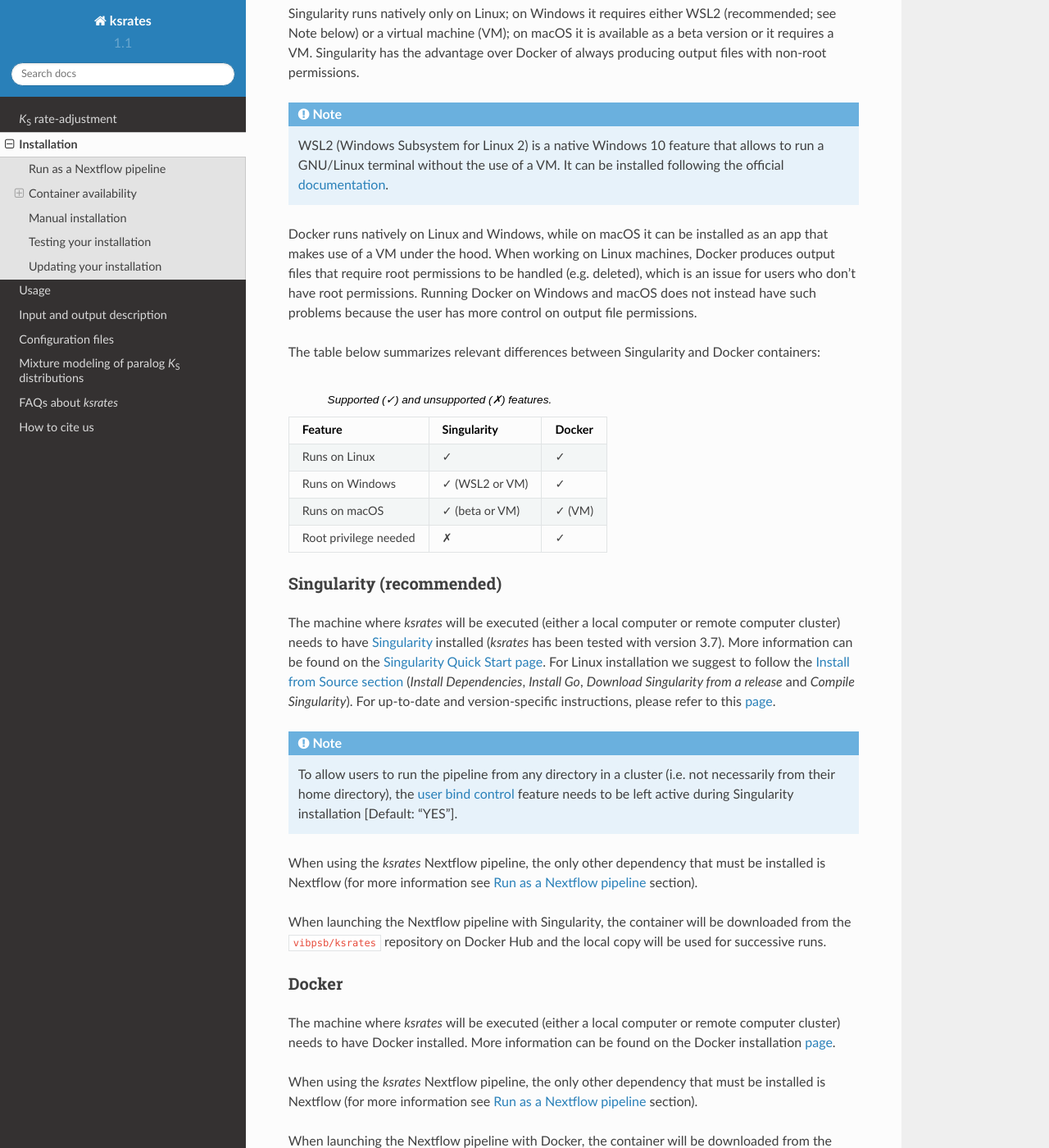
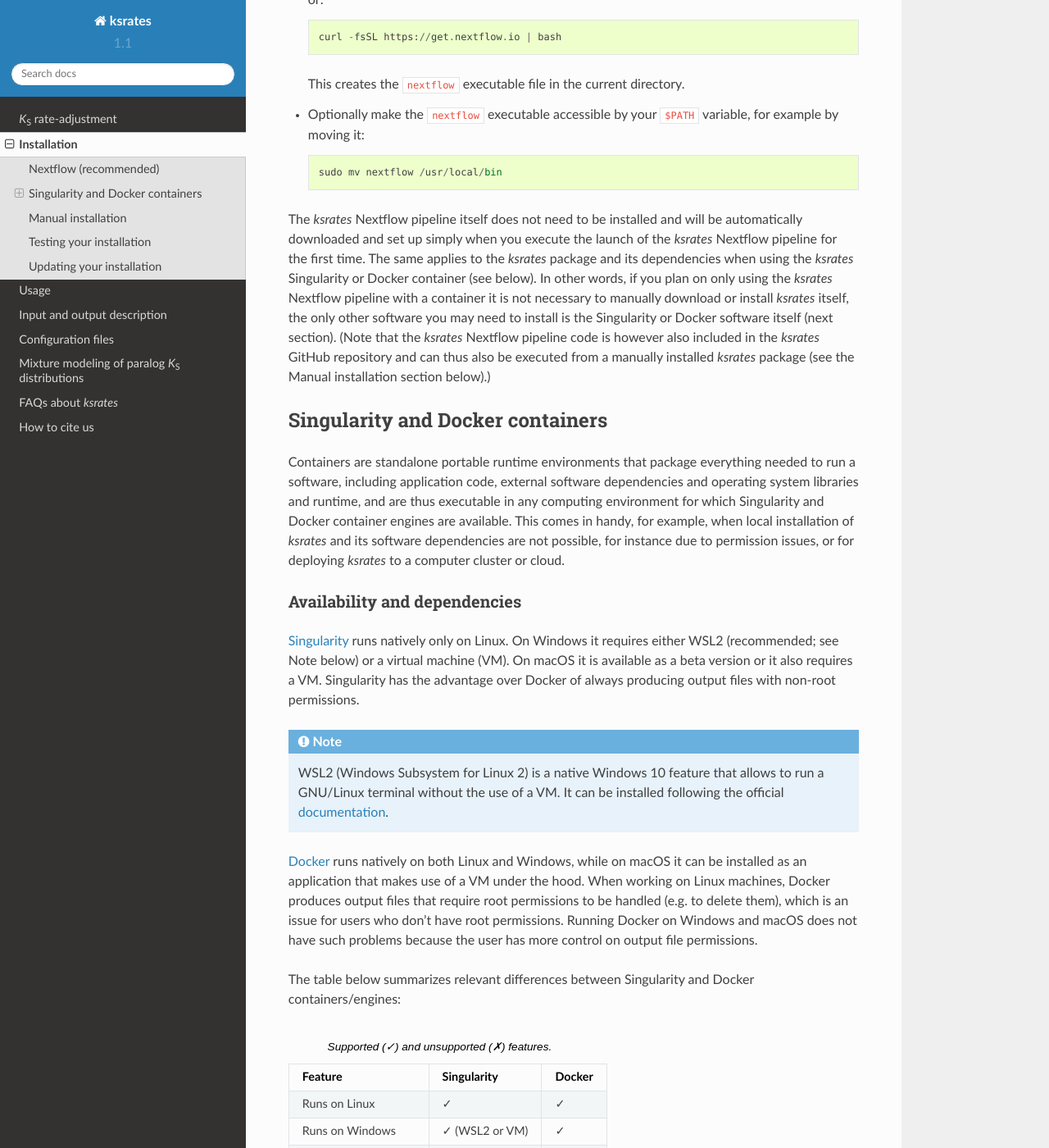
Before and after one commit to VIB-PSB/ksrates, a Sphinx documentation site: the page built from doc/source/installation.rst, in a window 1280 px wide and 1400 px high, scrolled down 937 px. Shown: the whole window at 82% size. Built offline with Sphinx 7.4.7 and the Read the Docs theme 2.0.0, drawn with Linux system fonts in a browser that asks for light colours; some of the changed text lies outside the part shown.

Commit message:
Update some sections in installation.rst

```diff
--- a/doc/source/installation.rst
+++ b/doc/source/installation.rst
@@ -1,44 +1,62 @@
 Installation
 ************
 
-*ksrates* Python package and its dependencies can either be installed on the machine that will run the pipeline (a local computer or remote computer cluster) or can else be shipped in a Singularity or Docker container. Such containers are isolated portable environments in which the package and most dependencies are already installed, which comes in handy when local installation is not possible, for example due to permission issues. Moreover, beside being available through command line interface, *ksrates* can be launched through a Nextflow pipeline to ease the sequential concatenation of all required steps.
+*ksrates* is available as a `Singularity <https://singularity.hpcng.org>`__ or `Docker <https://www.docker.com>`__ container, which bundle *ksrates* and all required external software dependencies, and as a Python package, which requires manual installation of the package and its dependencies but allows for more flexibility in integrating it into existing bioinformatics environments and toolchains. In addition to a simple and easy to use command-line interface (CLI), we also provide a user-friendly `Nextflow <https://www.nextflow.io>`__ pipeline that allows to run a complete *ksrates* analysis fully automated.
+
+*ksrates* runs on any Linux or macOS system or on Windows with Windows Subsystem for Linux 2 (WSL2) or a virtual machine installed. However, *ksrates* analyses are computationally demanding, and therefore we recommend the use of a computer cluster (or cloud platform) for any but the simplest data sets.
 
 .. _`install_nextflow`:
 
-Run as a Nextflow pipeline
-==========================
+Nextflow (recommended)
+======================
 
-It is possible to run the several *ksrates* commands as a single Nextflow pipeline. To install Nextflow and its dependencies, follow the commands below (for more information see its official installation `page <https://www.nextflow.io/docs/latest/getstarted.html#requirements>`__).
+The *ksrates* Nextflow pipeline makes it easy to execute the individual steps of a *ksrates* analysis as a single command. Nextflow also makes it easy to configure the execution of the pipeline on a variety of computer clusters (see the :ref:`nextflow_config_section` section).
 
-*   Make sure you have Bash 3.2 or later.
+To install `Nextflow <https://www.nextflow.io>`__ and its dependencies, follow the commands below (or the official `Nextflow installation instructions <https://www.nextflow.io/docs/latest/getstarted.html>`__).
+
+*   Make sure you have Bash 3.2 (or later) installed.
 
 *   If you do not have `Java <https://www.oracle.com/java/>`__ installed, install `Java 8 (or later, up to 15) <https://www.oracle.com/java/technologies/javase-downloads.html>`__; on Linux you can for example use::
 
         sudo apt-get install default-jdk
 
-*   Then install Nextflow::
+*   Then install Nextflow using either::
 
         wget -qO- https://get.nextflow.io | bash
 
-*   Optionally make Nextflow accessible by your ``$PATH`` variable, for example by moving the ``nextflow`` executable::
+    or::
+
+        curl -fsSL https://get.nextflow.io | bash
+
+
+    This creates the ``nextflow`` executable file in the current directory.
+
+*   Optionally make the ``nextflow`` executable accessible by your ``$PATH`` variable, for example by moving it::
 
         sudo mv nextflow /usr/local/bin
 
 
+The *ksrates* Nextflow pipeline itself does not need to be installed and will be automatically downloaded and set up simply when you execute the launch of the *ksrates* Nextflow pipeline for the first time. The same applies to the *ksrates* package and its dependencies when using the *ksrates* Singularity or Docker container (see below). In other words, if you plan on only using the *ksrates* Nextflow pipeline with a container it is not necessary to manually download or install *ksrates* itself, the only other software you may need to install is the Singularity or Docker software itself (next section). (Note that the *ksrates* Nextflow pipeline code is however also included in the *ksrates* GitHub repository and can thus also be executed from a manually installed *ksrates* package (see the Manual installation section below).)
 
-Container availability
-======================
 
-Singularity runs natively only on Linux; on Windows it requires either WSL2 (recommended; see Note below) or a virtual machine (VM); on macOS it is available as a beta version or it requires a VM.
+Singularity and Docker containers
+=================================
+
+Containers are standalone portable runtime environments that package everything needed to run a software, including application code, external software dependencies and operating system libraries and runtime, and are thus executable in any computing environment for which Singularity and Docker container engines are available. This comes in handy, for example, when local installation of *ksrates* and its software dependencies are not possible, for instance due to permission issues, or for deploying *ksrates* to a computer cluster or cloud.
+
+Availability and dependencies
+-----------------------------
+
+`Singularity <https://singularity.hpcng.org>`__ runs natively only on Linux. On Windows it requires either WSL2 (recommended; see Note below) or a virtual machine (VM). On macOS it is available as a beta version or it also requires a VM.
 Singularity has the advantage over Docker of always producing output files with non-root permissions.
 
 .. note::
    WSL2 (Windows Subsystem for Linux 2) is a native Windows 10 feature that allows to run a GNU/Linux terminal without the use of a VM. It can be installed following the official `documentation <https://docs.microsoft.com/en-us/windows/wsl/install-win10#requirements>`__.
 
-Docker runs natively on Linux and Windows, while on macOS it can be installed as an app that makes use of a VM under the hood.
-When working on Linux machines, Docker produces output files that require root permissions to be handled (e.g. deleted), which is an issue for users who don't have root permissions. Running Docker on Windows and macOS does not instead have such problems because the user has more control on output file permissions.
+`Docker <https://www.docker.com>`__ runs natively on both Linux and Windows, while on macOS it can be installed as an application that makes use of a VM under the hood.
+When working on Linux machines, Docker produces output files that require root permissions to be handled (e.g. to delete them), which is an issue for users who don't have root permissions. Running Docker on Windows and macOS does not have such problems because the user has more control on output file permissions.
 
-The table below summarizes relevant differences between Singularity and Docker containers:
+The table below summarizes relevant differences between Singularity and Docker containers/engines:
 
 .. include:: <isopub.txt>
 .. table:: Supported (|check|) and unsupported (|cross|) features.
@@ -55,41 +73,35 @@
 
 Singularity (recommended)
 -------------------------
-The machine where *ksrates* will be executed (either a local computer or remote computer cluster) needs to have `Singularity <https://singularity.hpcng.org>`__ installed (*ksrates* has been tested with version 3.7). More information can be found on the `Singularity Quick Start page <https://singularity.hpcng.org/user-docs/master/quick_start.html>`__.
-For Linux installation we suggest to follow the `Install from Source section <https://singularity.hpcng.org/admin-docs/master/installation.html#before-you-begin>`__ (*Install Dependencies*, *Install Go*, *Download Singularity from a release* and *Compile Singularity*).
+When using the *ksrates* Singularity container, either to run the *ksrates* CLI or Nextflow pipeline, the machine (i.e. a local computer or a remote computer cluster or cloud node) needs to have `Singularity <https://singularity.hpcng.org>`__ installed (*ksrates* has been tested with version 3.7). More information can be found on the `Singularity Quick Start page <https://singularity.hpcng.org/user-docs/master/quick_start.html>`__.
+For a Linux installation we suggest to follow the `Install from Source section <https://singularity.hpcng.org/admin-docs/master/installation.html#before-you-begin>`__ (*Install Dependencies*, *Install Go*, *Download Singularity from a release* and *Compile Singularity*).
 For up-to-date and version-specific instructions, please refer to this `page <https://singularity.hpcng.org/docs/>`__.
 
 .. note::
    To allow users to run the pipeline from any directory in a cluster (i.e. not necessarily from their home directory), the `user bind control <https://singularity.hpcng.org/admin-docs/master/configfiles.html?highlight=user%20bind%20control#bind-mount-management>`__ feature needs to be left active during Singularity installation [Default: "YES"].
 
-When using the *ksrates* Nextflow pipeline, the only other dependency that must be installed is Nextflow (for more information see :ref:`install_nextflow` section).
-
-When launching the Nextflow pipeline with Singularity, the container will be downloaded from the ``vibpsb/ksrates`` repository on Docker Hub and the local copy will be used for successive runs.
+When using the *ksrates* Nextflow pipeline with the *ksrates* Singularity container, the container will be automatically downloaded from the ``vibpsb/ksrates`` repository on Docker Hub on first launch (this may take awhile depending on your Internet connection speed since the container has a size of about 1 GB) and will then be stored and reused for successive runs.
 
 Docker
 ------
 
-The machine where *ksrates* will be executed (either a local computer or remote computer cluster) needs to have Docker installed. More information can be found on the Docker installation `page <https://docs.docker.com/get-docker/>`__.
+When using the *ksrates* Docker container, either to run the *ksrates* CLI or Nextflow pipeline, the machine (i.e. a local computer or a remote computer cluster or cloud node) needs to have Docker installed. More information can be found on the Docker installation `page <https://docs.docker.com/get-docker/>`__.
 
-When using the *ksrates* Nextflow pipeline, the only other dependency that must be installed is Nextflow (for more information see :ref:`install_nextflow` section).
-
-When launching the Nextflow pipeline with Docker, the container will be downloaded from the ``vibpsb/ksrates`` repository on Docker Hub and the local copy will be used for successive runs.
+When using the *ksrates* Nextflow pipeline with the *ksrates* Docker container, the container will be automatically downloaded from the ``vibpsb/ksrates`` repository on Docker Hub on first launch (this may take awhile depending on your Internet connection speed since the container has a size of about 1 GB) and will then be stored and reused for successive runs.
 
 
 Manual installation
 ===================
 
-Without the use of a container or to integrate the tool into existing environments/toolchains, the installation of *ksrates* Python package and its dependencies has to be carried out manually. The following commands guide through the installation on a Linux machine; Windows users can carry out the installation with the same commands by using either WSL2 (recommended; see Note below) or a virtual machine (VM) with Linux installed.
+When not using or not being able to use one of the *ksrates* containers, for example to integrate the tool into existing bioinformatics environments and toolchains, the installation of the *ksrates* Python package and its dependencies can or has to be carried out manually. The following commands guide you through the installation on a Linux machine. Windows users can carry out the installation with the same commands by using either WSL2 (recommended; see Note below) or a virtual machine (VM) with Linux installed. macOS users can for example use `Homebrew <https://brew.sh>`__ instead of ``apt-get``.
 
 .. note::
    WSL2 (Windows Subsystem for Linux 2) is a native Windows 10 feature that allows to run a GNU/Linux terminal without the use of a VM. It can be installed following the official `documentation <https://docs.microsoft.com/en-us/windows/wsl/install-win10#requirements>`__.
 
 
-1.  Most of non-Python dependencies can be installed with the following commands::
+1.  Most of the non-Python dependencies can be installed with the following commands::
 
-        sudo apt-get update && sudo apt-get -yq install python3-pip default-jdk build-essential ncbi-blast+ muscle mafft prank fasttree mcl phyml | bash
-
-    When using the *ksrates* Nextflow pipeline, install Nextflow following the steps listed in :ref:`install_nextflow` section.
+        sudo apt-get update && sudo apt-get -yq install python3-pip default-jdk build-essential ncbi-blast+ muscle fasttree mcl phyml | bash
 
 2.  Install PAML 4.9j from source (for more information see PAML installation `page <http://abacus.gene.ucl.ac.uk/software/#phylogenetic-analysis-by-maximum-likelihood-paml>`__) to avoid compatibility issues::
 
@@ -107,7 +119,7 @@
 
                 export PATH=$PATH:~/bin
 
-3. Install i-ADHoRe 3.0 from its GitHub `page <https://github.com/VIB-PSB/i-ADHoRe>`__ (required only for collinearity analysis of genome data).
+3. Install i-ADHoRe 3.0 from its GitHub `page <https://github.com/VIB-PSB/i-ADHoRe>`__ (required only for collinearity analysis of genome data for the focal species).
 
 4.  Clone the *ksrates* repository from `GitHub <https://github.com/VIB-PSB/ksrates>`__ and install the package and its Python dependencies::
 
```
